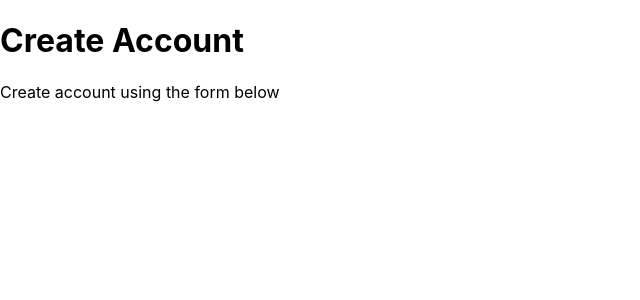
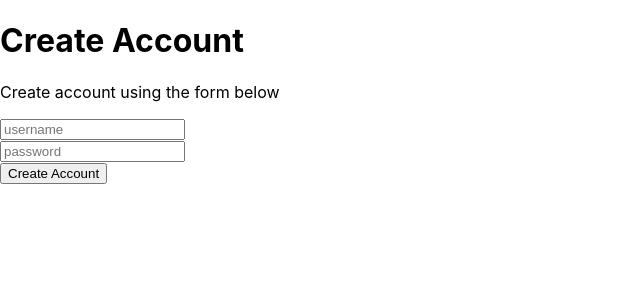
Before and after one commit to anthonydito/blog-web, a React (Create React App) app: page / in a window 1280 px wide. Shown: the top 300 px of the page, without its empty margins (0-640 px from the left). Built offline with nearby package versions, Linux system fonts and the light colour scheme.

Commit message:
Adds form to the create account screen

```diff
--- a/src/CreateAccount.js
+++ b/src/CreateAccount.js
@@ -1,10 +1,44 @@
 import React from "react";
 
 function CreateAccount() {
+
+    const [username, setUsername] = React.useState("");
+    const [password, setPassword] = React.useState("");
+
+    const onFormSubmit = (e) => {
+        e.preventDefault();
+        alert("will submit with " + username + " and " + password);
+    };
+
+    const onUsernameChanged = (e) => {
+        setUsername(e.target.value);
+    };
+
+    const onPasswordChanged = (e) => {
+        setPassword(e.target.value);
+    };
+
     return (
         <div>
             <h1>Create Account</h1>
             <p>Create account using the form below</p>
+            <form onSubmit={onFormSubmit}>
+                <div>
+                    <input
+                        value={username}
+                        onChange={onUsernameChanged}
+                        type="text"
+                        placeholder="username" />
+                </div>
+                <div>
+                    <input
+                        value={password}
+                        onChange={onPasswordChanged}
+                        type="password"
+                        placeholder="password" />
+                </div>
+                <button type="submit">Create Account</button>
+            </form>
         </div>
     );
 }
```
